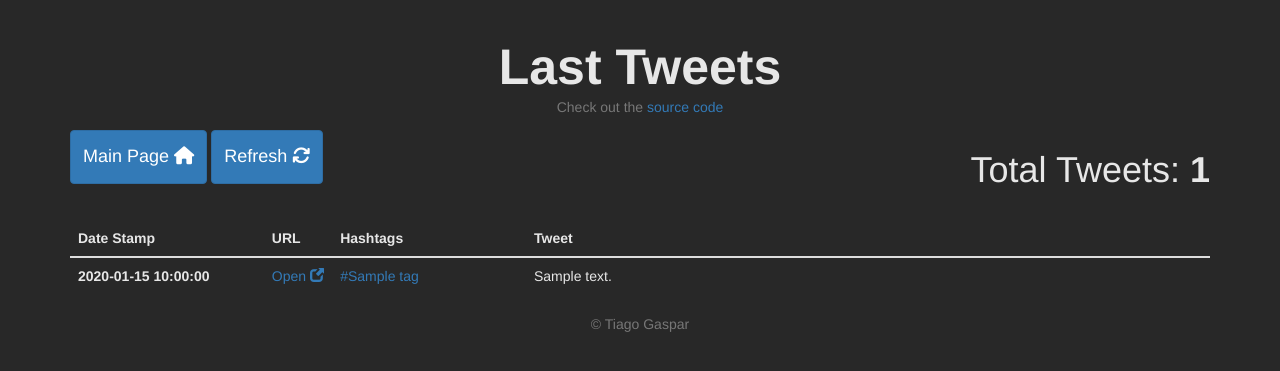
After one commit to tngaspar/twitter-stream-mongo, a Flask app: template flask_search/templates/last.html in a window 1280 px wide. The commit adds this page. Shown: the top 371 px of the page. Run offline with Flask 2, Linux system fonts and the light colour scheme; the template is opened without the code that fills it: most values are stand-ins (such as "Sample title", 1, 10 or a date in 2020); some libraries are stand-ins or nearby versions.

Commit message:
added last tweets page

```diff
--- a/flask_search/app.py
+++ b/flask_search/app.py
@@ -33,5 +33,26 @@ def search():
     )
     return render_template('search.html', response=response )
 
+@app.route('/last')
+def last():
+    response = esearch.search(
+        index="tweetdb",
+        size=100,
+        body={
+            "sort": [
+                    {
+                    "created_at": {
+                        "order": "desc"
+                    }
+                    }
+                ]
+        }
+    )
+    response_count = esearch.cat.count(
+    index="tweetdb",
+    params={"format":"json"}
+    )
+    return render_template('last.html', response=response, response_count=response_count[0] )
+
 if __name__ == '__main__':
     app.run(host='0.0.0.0', port=5000)
--- /dev/null
+++ b/flask_search/templates/last.html
@@ -0,0 +1,89 @@
+<!DOCTYPE html>
+<html lang="en">
+
+<head>
+    <title>Search Tweets</title>
+    <!-- Tab Icon -->
+    <link rel="icon" href="static/icon.png">
+    <!-- Bootstrap CSS -->
+    <link rel="stylesheet" href="https://maxcdn.bootstrapcdn.com/bootstrap/3.3.7/css/bootstrap.min.css">
+    <script src="https://ajax.googleapis.com/ajax/libs/jquery/3.2.1/jquery.min.js"></script>
+    <script src="https://maxcdn.bootstrapcdn.com/bootstrap/3.3.7/js/bootstrap.min.js"></script>
+    <link href="https://maxcdn.bootstrapcdn.com/font-awesome/latest/css/font-awesome.min.css" rel="stylesheet">
+    <link rel= "stylesheet" type= "text/css" href= "{{ url_for('static',filename='main.css') }}">
+    <meta name="viewport" content="width=device-width, initial-scale=1">
+</head>
+
+
+
+<body>
+
+    <div class="container">
+
+        <h1 style="text-align:center; margin-top: 40px; margin-bottom: 0px; ">
+            <strong>
+                <a href="/" style="text-decoration:None; color:rgb(231, 231, 231); font-size: 50px;">Last Tweets</a>
+            </strong>
+        </h1>
+        <h5 class="text-muted" style="text-align:center; margin-top: 5px; margin-bottom: 15px; ">Check out the <a href="https://github.com/tngaspar/twitter-stream-mongo" target="_blank">source code</a></h5>
+
+        <!--<h3 style="margin-bottom: 20px; ">Tweets Found: ({{ response['hits']['total']['value']}})</h3>-->
+
+        <div class="row">
+        <div class="col-sm-6">
+        <a href="/">
+        <button class="btn btn-primary btn" type="submit">
+            <h4>Main Page <i class="fa fa-home"></i></h4>
+        </button>
+        </a>
+
+        <a href="/last">
+        <button class="btn btn-primary btn" type="submit">
+            <h4>Refresh <i class="fa fa-refresh"></i></h4>
+        </button>
+        </a>
+        </div>
+
+        <div class="col-sm-6">
+        <h1 style="text-align: right;">Total Tweets: <strong>{{response_count['count']}}</strong></h1>
+    </div>
+</div>
+        <table class="table" style="margin-top: 20px;"">
+            <thead>
+                <tr>
+                    <th width="17%">Date Stamp</th>
+                    <th width="6%">URL</th>
+                    <th width="17%">Hashtags</th>
+                    <th>Tweet</th>
+                </tr>
+            </thead>
+
+            {% for hit in response['hits']['hits'] %}
+            <tbody>
+                <tr>
+                    <th scope="row">{{ hit['_source']['created_at'] }}</th>
+
+                    <td><a href="https://twitter.com/twitter/status/{{ hit['_source']['tweet_id']}}"
+                            target="_blank">Open <span class="glyphicon glyphicon-new-window"></span></a></td>
+
+                    <td>
+                        {% for tag in hit['_source']['entities']['hashtags'] %}
+                        <a href="https://twitter.com/hashtag/{{tag['tag']}}?src=hashtag_click"
+                            target="_blank">#{{tag['tag']}}</a>
+                        {% endfor %}
+                    </td>
+
+                    <td>{{ hit['_source']['text'] }}</td>
+                </tr>
+            </tbody>
+            {% endfor %}
+        </table>
+
+        <div class="text-center text-muted">
+            <p>&copy; Tiago Gaspar</p>
+        </div>
+
+    </div>
+</body>
+
+</html>
```
Also changed, not shown: flask_search/templates/index.html (+16 -2 lines).
